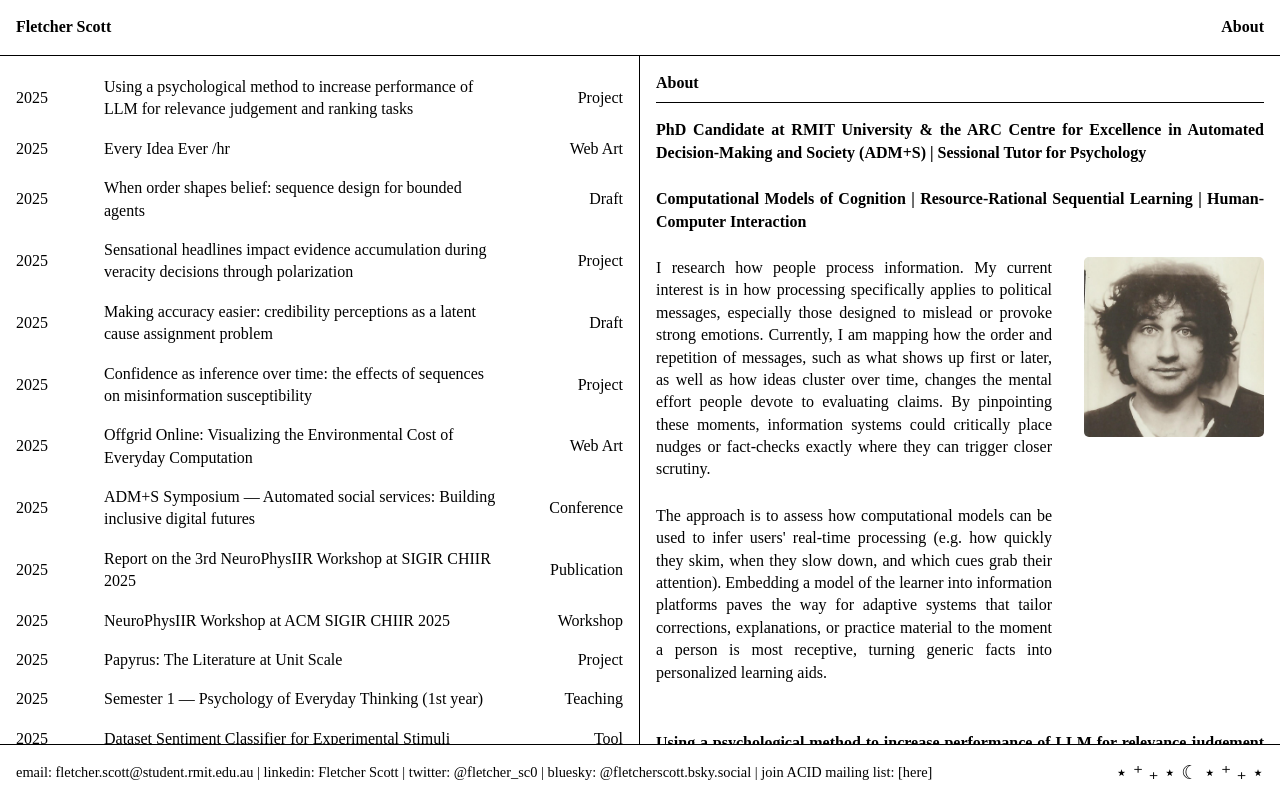
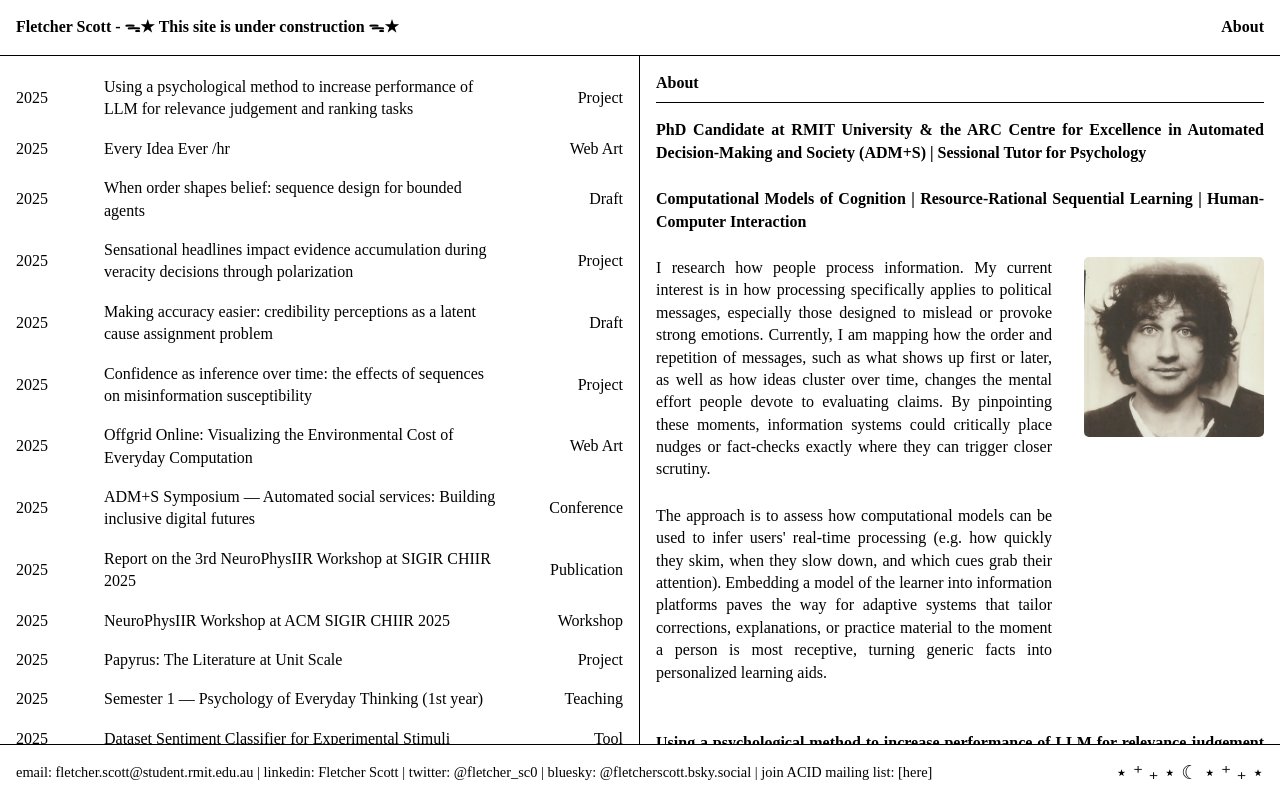
Before and after one commit to fletchersc0/fletcherscott, a plain HTML site: page index.html in a window 1280 px wide. Drawn offline with Linux system fonts and the light colour scheme.

Commit message:
Update index.html

```diff
--- a/index.html
+++ b/index.html
@@ -102,7 +102,7 @@
 </head>
 <body>
   <header>
-    <a href="#" id="to-top">Fletcher Scott</a>
+    <a href="#" id="to-top">Fletcher Scott - ᯓ★ This site is under construction ᯓ★</a>
     <a href="#" id="about-btn">About</a>
   </header>
 
```
